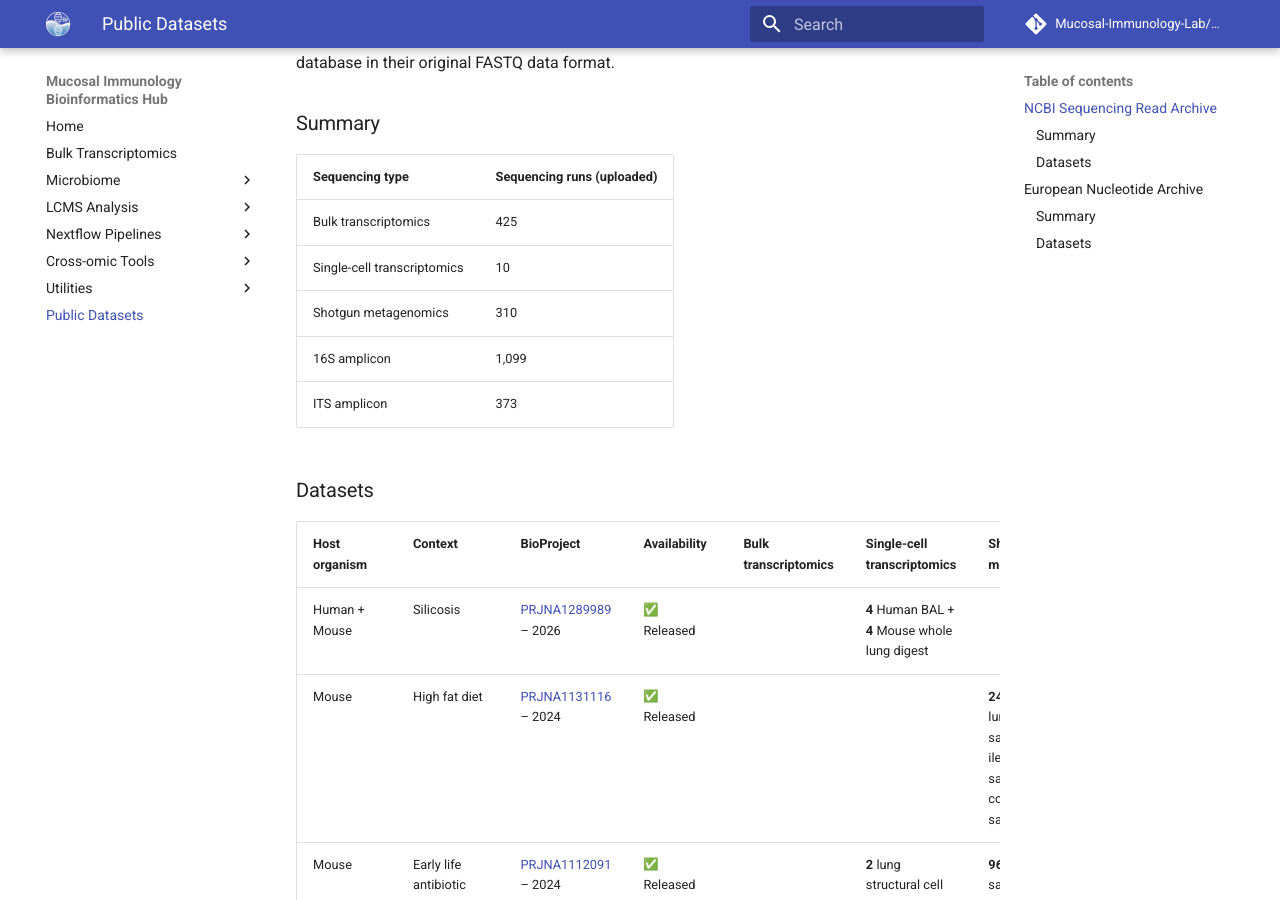
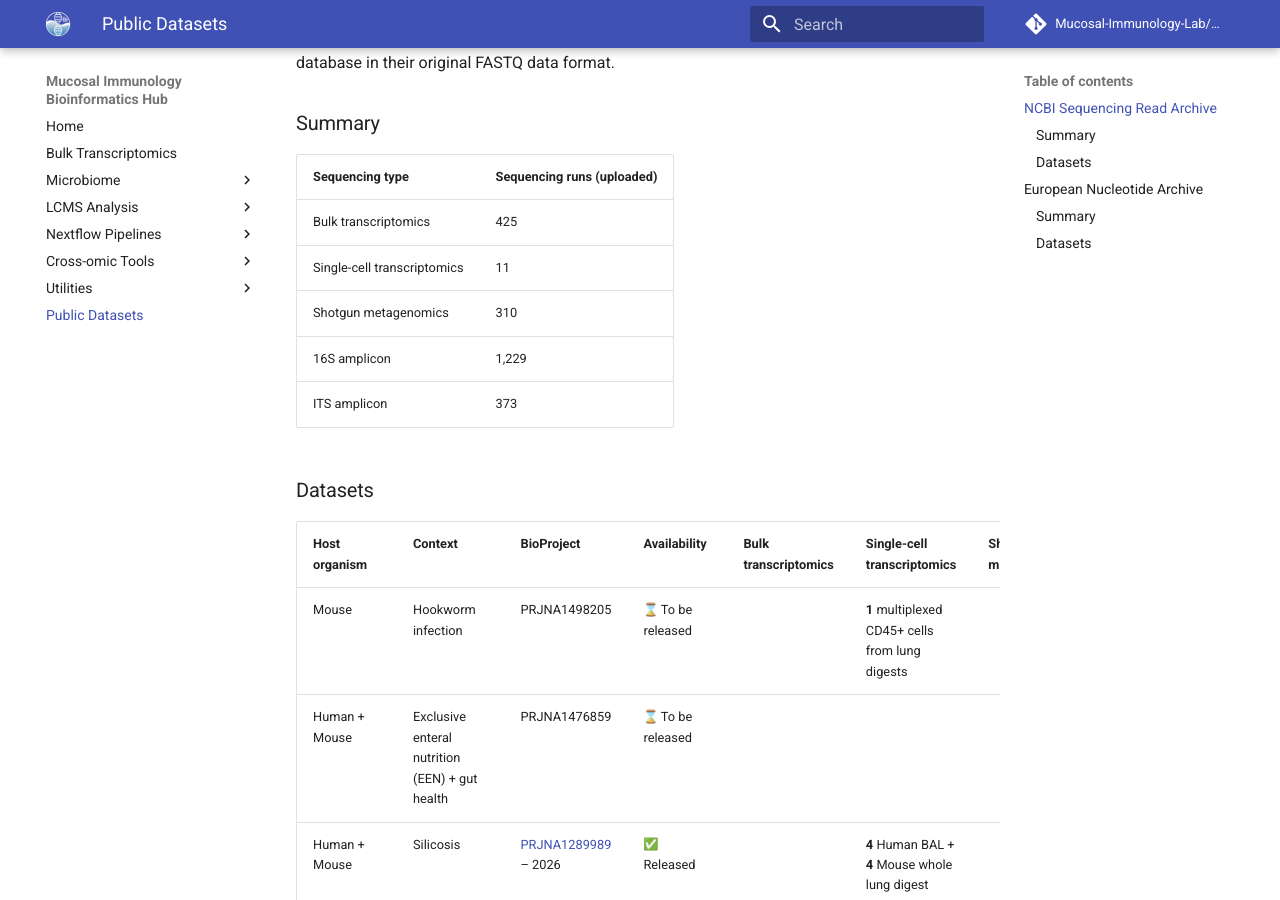
Before and after one commit to mucosal-immunology-lab/bioinformatics-hub, an MkDocs documentation site: the page built from docs/PublicDatasets/public-datasets.md, in a window 1280 px wide and 900 px high, scrolled down 297 px. Built offline with MkDocs 1.6.1 and Material for MkDocs 9.7.7, drawn with Linux system fonts in a browser that asks for light colours; emoji names are drawn with the system emoji font.

Commit message:
New public datasets

```diff
--- a/docs/PublicDatasets/public-datasets.md
+++ b/docs/PublicDatasets/public-datasets.md
@@ -11,15 +11,17 @@ The following datasets have been uploaded to the NCBI Sequencing Read Archive (S
 | Sequencing type | Sequencing runs (uploaded) |
 |---|---|
 | Bulk transcriptomics | 425 |
-| Single-cell transcriptomics | 10 |
+| Single-cell transcriptomics | 11 |
 | Shotgun metagenomics | 310 |
-| 16S amplicon | 1,099 |
+| 16S amplicon | 1,229 |
 | ITS amplicon | 373 |
 
 ### Datasets
 
 | Host organism | Context | BioProject | Availability | Bulk transcriptomics | Single-cell transcriptomics| Shotgun metagenomics | 16S amplicon | ITS amplicon |
 |---|---|---|---|---|---|---|---|---|
+| Mouse | Hookworm infection | PRJNA1498205 | :hourglass: To be released | | **1** multiplexed CD45+ cells from lung digests | | | |
+| Human + Mouse | Exclusive enteral nutrition (EEN) + gut health | PRJNA1476859 | :hourglass: To be released | | | | **40** human stool + **90** mouse stool | |
 | Human + Mouse | Silicosis | [PRJNA1289989](https://www.ncbi.nlm.nih.gov/bioproject/PRJNA1289989) &ndash; 2026 | :white_check_mark: Released | | **4** Human BAL + **4** Mouse whole lung digest | | | |
 | Mouse | High fat diet | [PRJNA1131116](https://www.ncbi.nlm.nih.gov/bioproject/PRJNA1131116) &ndash; 2024 | :white_check_mark: Released | | | **24** ileum luminal samples + **24** ileum mucosal samples + **22** colon luminal samples | **30** stool samples | |
 | Mouse | Early life antibiotic treatment | [PRJNA1112091](https://www.ncbi.nlm.nih.gov/bioproject/PRJNA1112091) &ndash; 2024 | :white_check_mark: Released | | **2** lung structural cell digests | **96** stool samples | **41** lung tissue samples + **30** BAL samples | |
```
